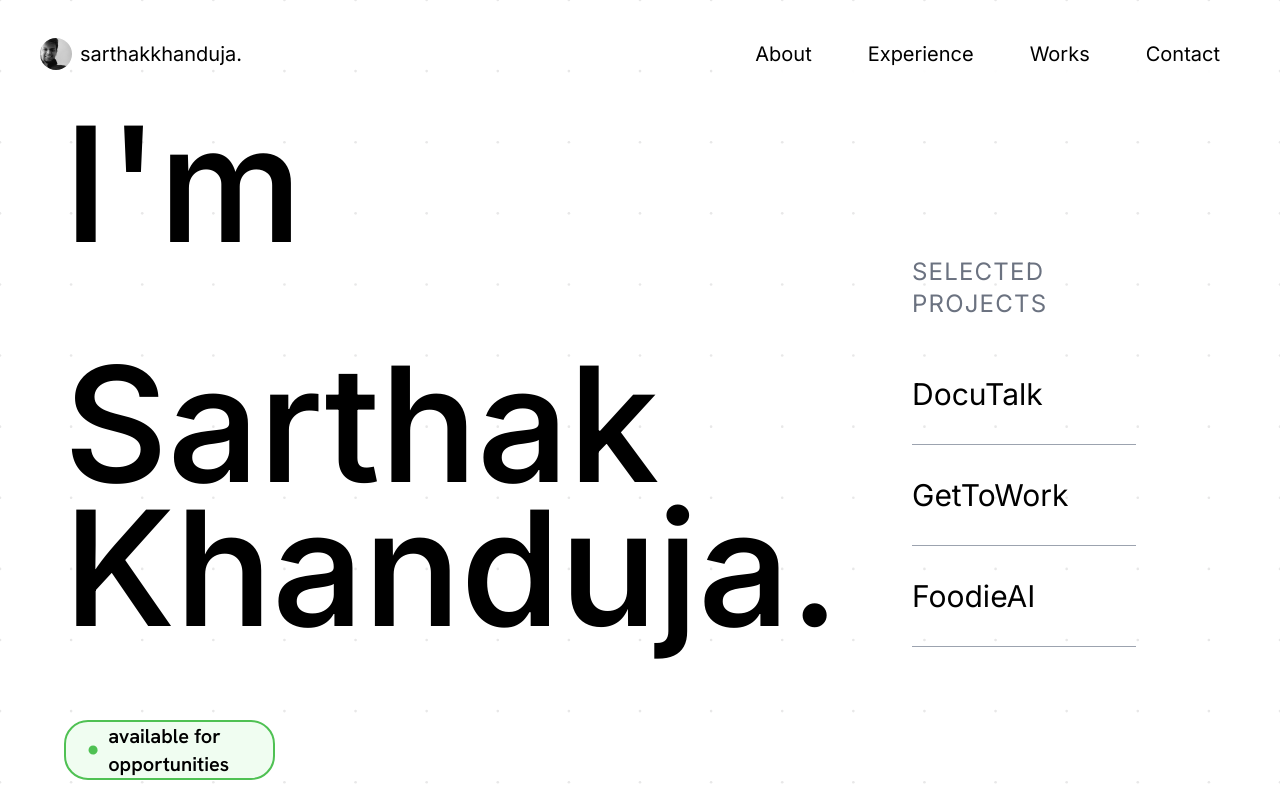
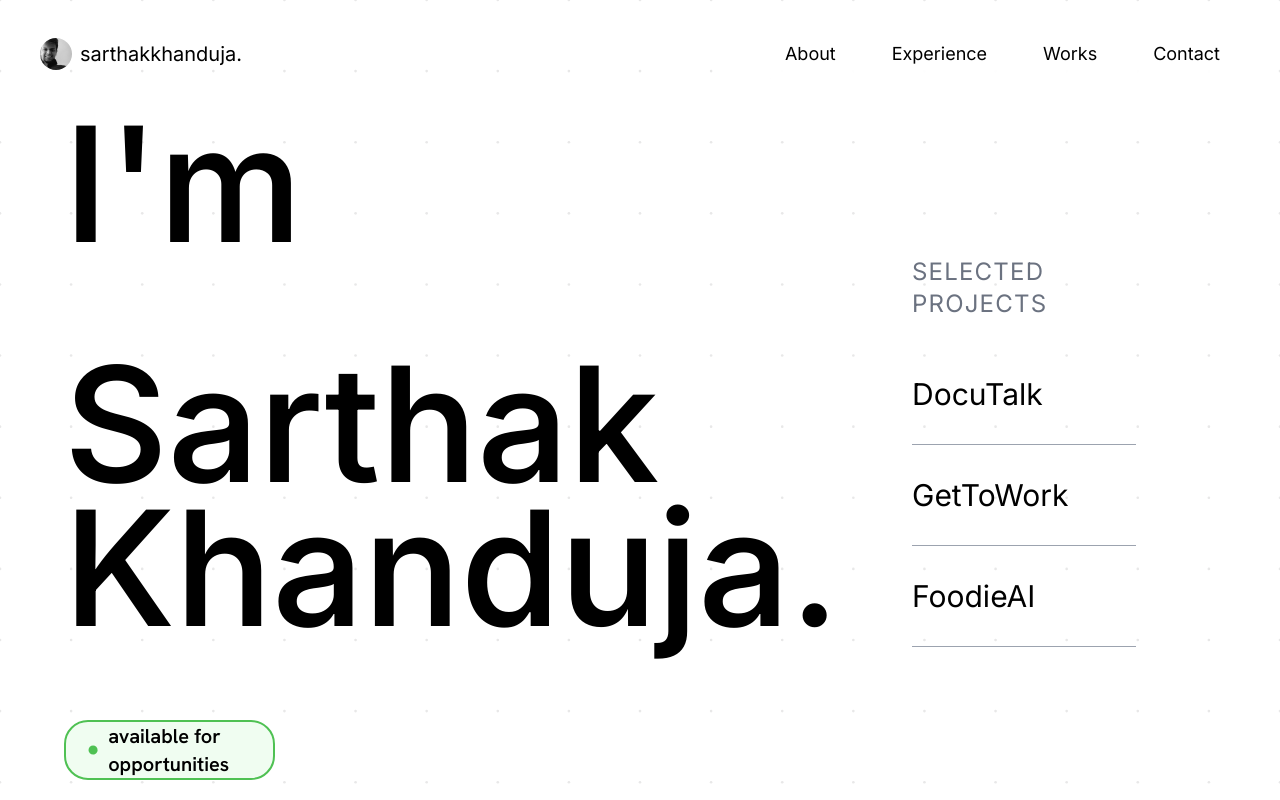
Before and after one commit to sarthakkhanduja/portfolio, a React (Vite) app in the folder client/: page / in a window 1280 px wide. Built offline with nearby package versions, Linux system fonts and the light colour scheme.

Commit message:
fix item size

```diff
--- a/client/src/components/NavBarListItem.tsx
+++ b/client/src/components/NavBarListItem.tsx
@@ -6,7 +6,7 @@ type NavbarListItemProps = {
 function NavbarListItem({ label, onClick }: NavbarListItemProps) {
     return (
         <div
-            className="px-4 py-2 text-xl h-full font-display rounded-3xl hover:bg-gray-800 hover:text-white transition duration-200 ease-in-out cursor-pointer flex items-center mx-3"
+            className="md:px-4 py-2 text-xs md:text-l lg:text-lg h-full font-display rounded-3xl hover:bg-gray-800 hover:text-white transition duration-200 ease-in-out cursor-pointer flex items-center mx-2.5 sm:mx-3"
             onClick={onClick}
         >
             {label}
```
